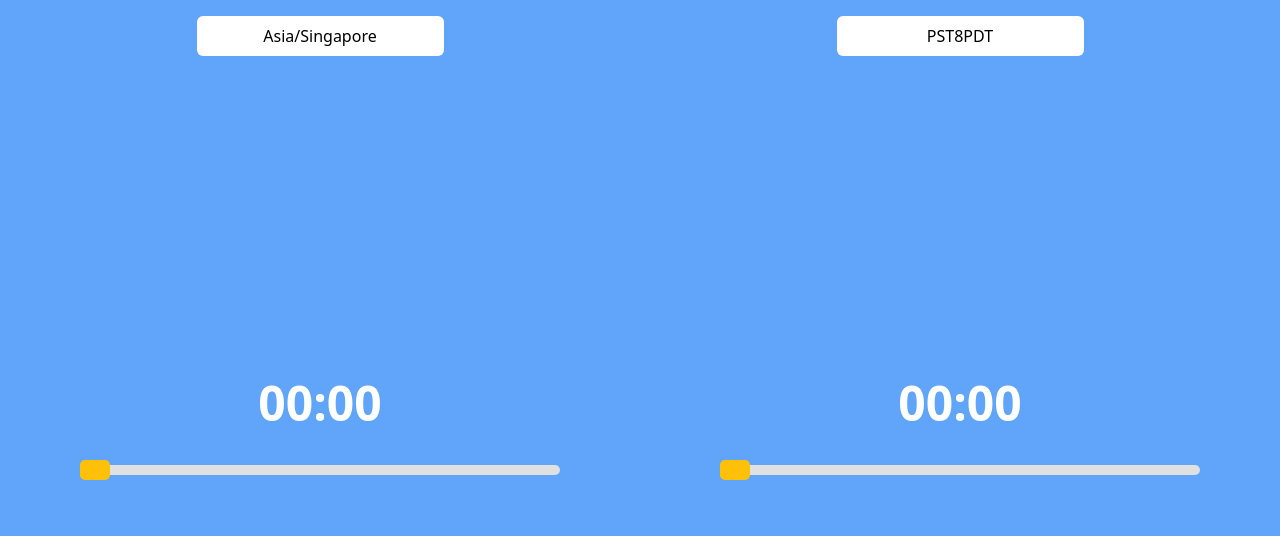
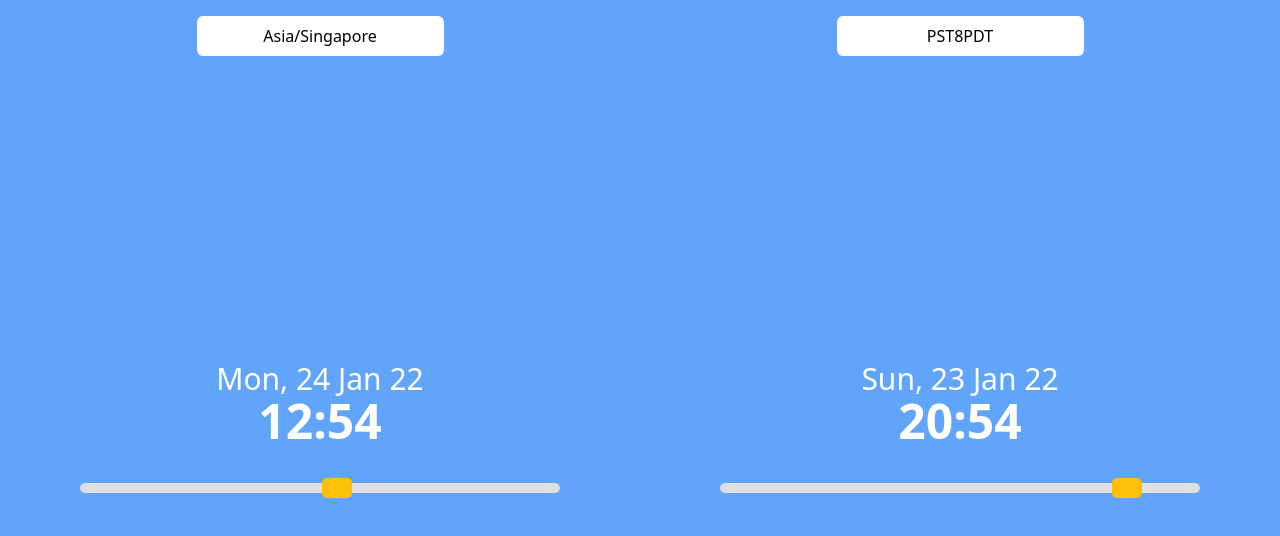
Before and after one commit to owenltm/timeConverter, a React (Create React App) app: page / in a window 1280 px wide. Shown: the top 536 px of the page. Built offline with nearby package versions, Linux system fonts and the light colour scheme.

Commit message:
switch to ms timestamp value

```diff
--- a/src/components/time_converter/TimeConverter.js
+++ b/src/components/time_converter/TimeConverter.js
@@ -1,37 +1,32 @@
 import React, { useState } from 'react';
 import dayjs from 'dayjs';
+import advancedFormat from 'dayjs/plugin/advancedFormat';
 
 import TimeInput from './TimeInput';
+
+dayjs.extend(advancedFormat)
 
 function TimeConverter(props) {
   const [times, setTimes] = useState([{
     timezone: "Asia/Singapore",
-    time: 0
+    time: dayjs().tz("Asia/Singapore")
   }, {
     timezone: "PST8PDT",
-    time: 0
+    time: dayjs().tz("PST8PDT")
   }])
 
   const handleChange = (index, timezone, value) => {
-
-    const hour = value / 1440 * 24;
-    const minute = value % 60;
-
-    const tempTime = dayjs().tz(timezone).hour(parseInt(hour)).minute(parseInt(minute));
+    const tempTime = dayjs(value).tz(timezone);
 
     setTimes(times.map((t, i) => {
-      if(i !== index){
-
-        const newTime = tempTime.tz(t.timezone);
-
-        return {
+      if(i !== index){        return {
           ...t,
-          time: (newTime.hour() * 60) + newTime.minute()
+          time: tempTime.tz(t.timezone)
         }
       } else {
         return {
           ...t,
-          time: parseInt(value)
+          time: value
         };
       }
     }))
@@ -43,7 +38,7 @@ function TimeConverter(props) {
     <div className='flex h-screen'>
       {
         times.map((time, index) =>
-          <TimeInput key={index} index={index} timeValue={time.time} timezoneValue={time.timezone} handleChange={handleChange} />
+          <TimeInput key={index} index={index} timeValue={time.time} zoneValue={time.timezone} handleChange={handleChange} />
         )
       }
     </div>
--- a/src/components/time_converter/TimeInput.js
+++ b/src/components/time_converter/TimeInput.js
@@ -6,25 +6,22 @@ import timezone from 'dayjs/plugin/timezone';
 dayjs.extend(utc)
 dayjs.extend(timezone)
 
-function TimeInput({index, timeValue, timezoneValue, handleChange}) {
-  const [hourLbl, setHourLbl] = useState("12");
-  const [minLbl, setMinLbl] = useState("00");
-
+function TimeInput({index, timeValue, zoneValue, handleChange}) {
   useEffect(() => {
-    //console.log(dayjs().tz(timezoneValue).format());
+    //console.log(dayjs().tz(zoneValue).format());
     //test
   }, []);
 
   useEffect(() => {
     //convert slider to 24hrs value
 
-    const newTimeValue = timeValue % 1440;
+    /* const newTimeValue = timeValue % 1440;
 
     const hour = newTimeValue / 1440 * 24;
     const minute = newTimeValue % 60;
 
     setHourLbl(parseInt(hour) < 10 ? '0' + parseInt(hour) : parseInt(hour));
-    setMinLbl(parseInt(minute) < 10 ? '0' + parseInt(minute) : parseInt(minute));
+    setMinLbl(parseInt(minute) < 10 ? '0' + parseInt(minute) : parseInt(minute)); */
   }, [timeValue]);
 
   const onZoneChange = (e) => {
@@ -32,13 +29,26 @@ function TimeInput({index, timeValue, timezoneValue, handleChange}) {
   }
 
   const onTimeChange = (e) => {
-    handleChange(index, timezoneValue, e.target.value);
+    const sliderValue = e.target.value
+
+    handleChange(index, zoneValue, sliderToTimestamp(sliderValue));
+  }
+
+  const timestampToSlider = (timestamp) => {
+    return (timestamp.hour() * 60) + timestamp.minute()
+  }
+
+  const sliderToTimestamp = (slider) => {
+    const hour = slider / 1440 * 24;
+    const minute = slider % 60;
+
+    return dayjs().tz(zoneValue).hour(parseInt(hour)).minute(parseInt(minute));
   }
 
   return (
     <div className='flex-1 flex flex-col bg-blue-400'>
       <div className='flex justify-center py-4'>
-        <input className='p-2 rounded-md text-center' type='text' value={timezoneValue} onChange={onZoneChange} />
+        <input className='p-2 rounded-md text-center' type='text' value={zoneValue} onChange={onZoneChange} />
       </div>
       <div className='flex-1 flex flex-col justify-evenly items-center text-white'>
         {/* <div className='bg-yellow-200 w-1/3 h-20'>
@@ -46,10 +56,10 @@ function TimeInput({index, timeValue, timezoneValue, handleChange}) {
         </div> */}
         <div className='w-3/4'>
           <div className='text-center mb-5'>
-            {/* <h1 className='text-3xl'>Mon, 24 Jan 2022</h1> */}
-            <h2 className='text-5xl font-bold'>{hourLbl}:{minLbl}</h2>
+            <h1 className='text-3xl'>{timeValue.format('ddd, D MMM YY')}</h1>
+            <h2 className='text-5xl font-bold'>{timeValue.format('HH:mm')}</h2>
           </div>
-          <input className='text-red-100' type='range' min={0} max={1439} value={timeValue % 1440} onChange={onTimeChange}/>
+          <input className='text-red-100' type='range' min={0} max={1439} value={timestampToSlider(timeValue)} onChange={onTimeChange}/>
         </div>
       </div>
     </div>
```
